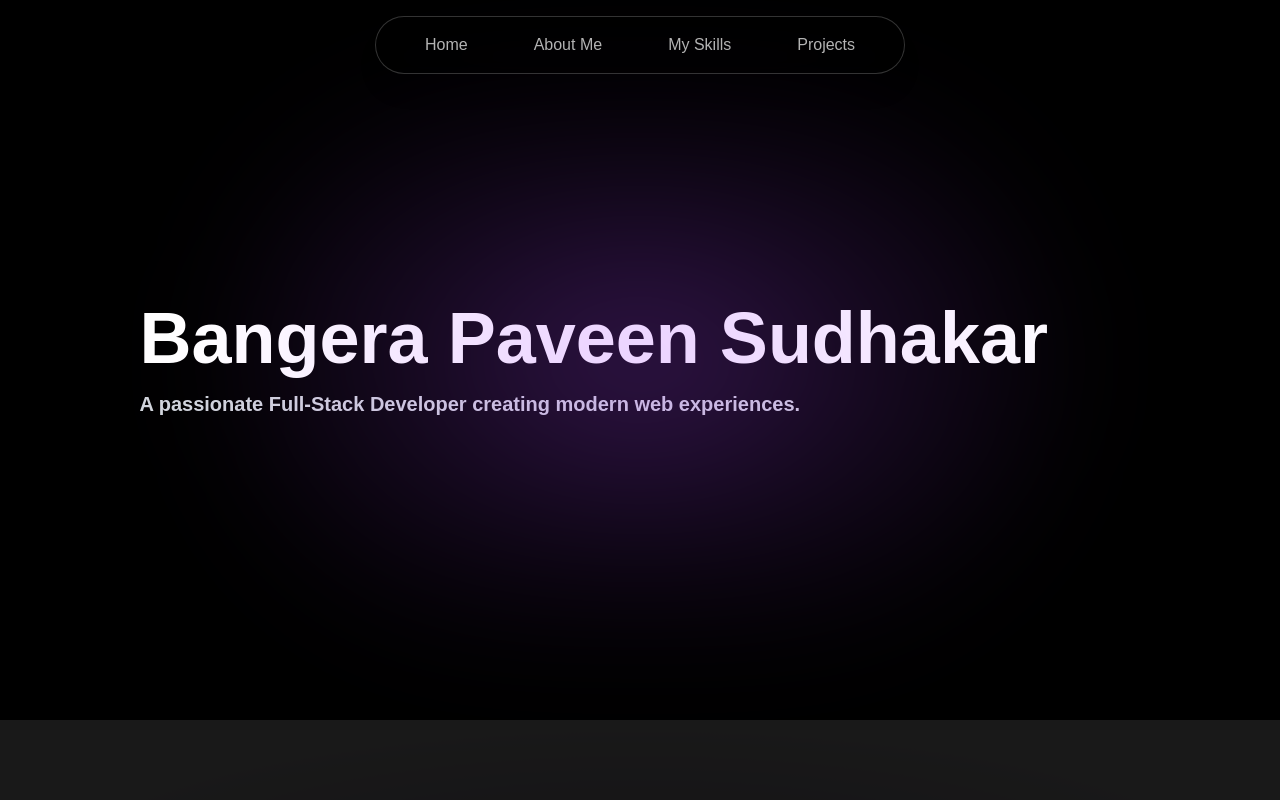
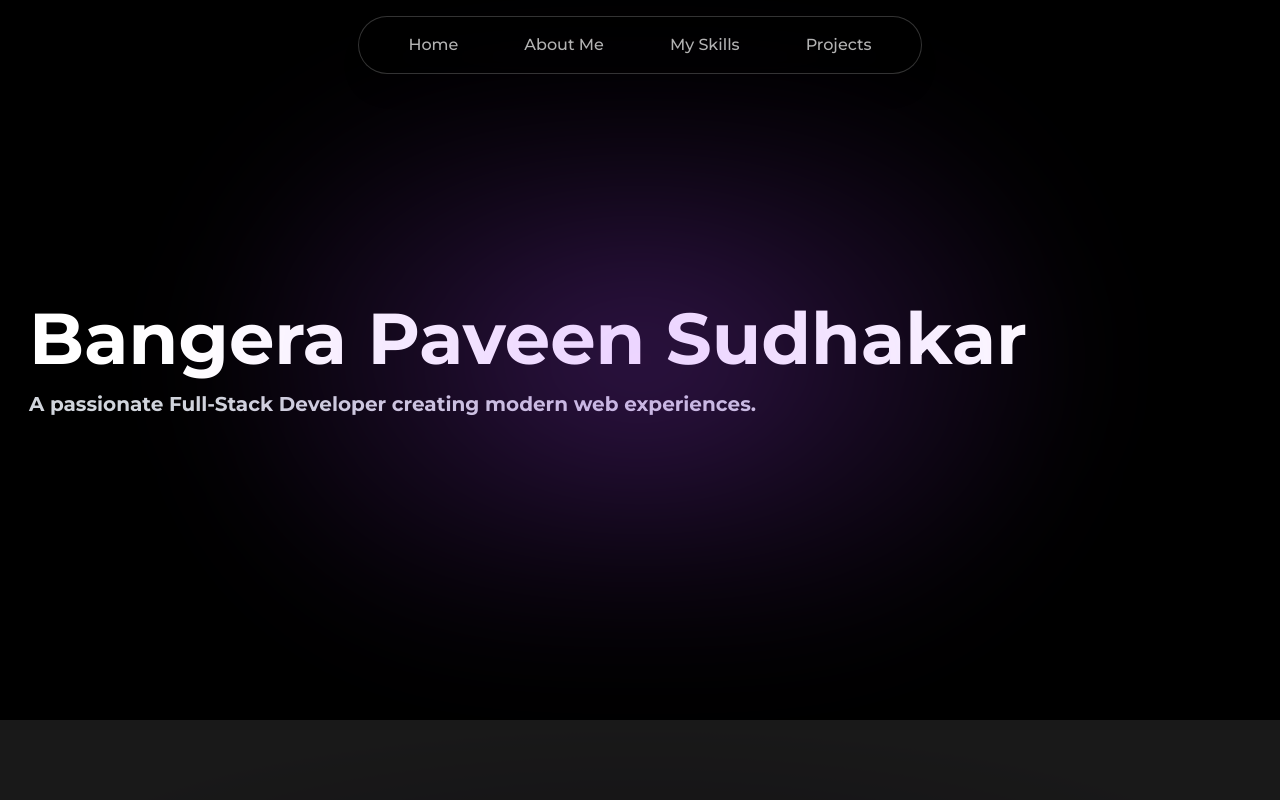
Before and after one commit to Beast227/portfolio, a Next.js app: page / in a window 1280 px wide. Shown: the top 800 px of the page. Built offline with nearby package versions, Linux system fonts and the light colour scheme.

Commit message:
fixes: corrections in layout

```diff
--- a/src/app/layout.tsx
+++ b/src/app/layout.tsx
@@ -20,7 +20,7 @@ export default function RootLayout({
   return (
     <html lang="en">
       <body>
-        <div className={`{montserrat.className} font-bold`}>
+        <div className={`${montserrat.className} font-bold`}>
           {children}
           <script src="https://app.embed.im/snow.js" defer></script>
         </div>
```
